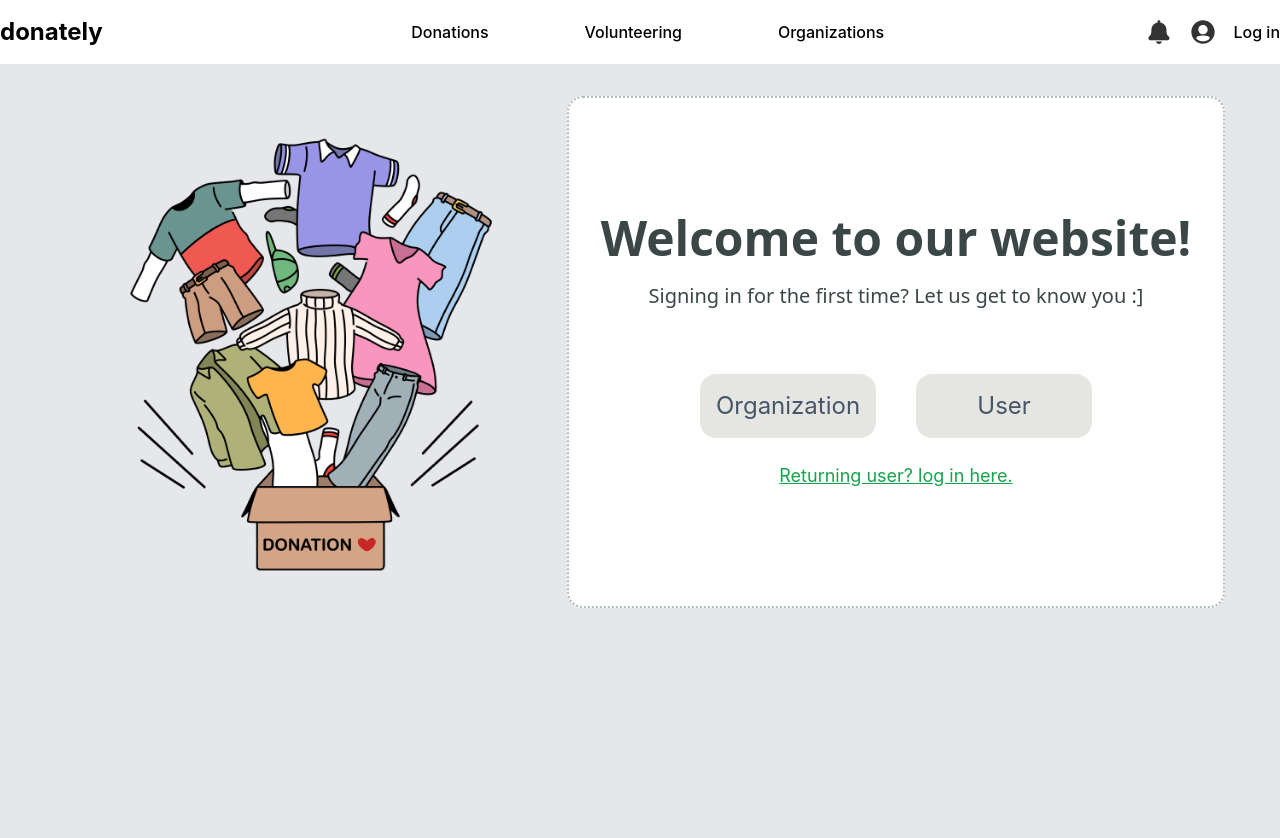
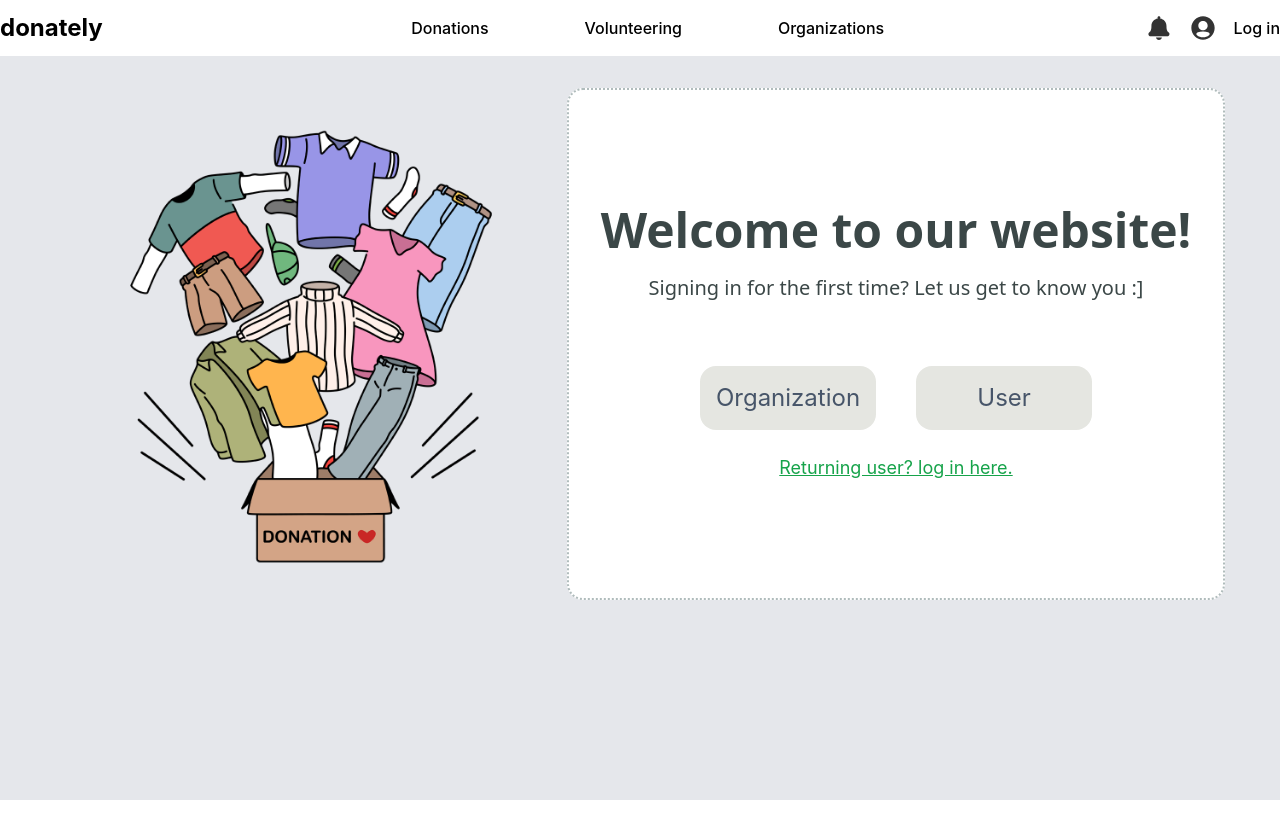
Before and after one commit to salmarashad/Donately, a React (Create React App) app in the folder ch-and-co-m2/: page / in a window 1280 px wide. Both pictures are taken after a click on the button "Log in". Shown: the top 838 px of the page. After the commit the page ends 800 px from the top, so only its background shows below. Built offline with nearby package versions, Linux system fonts and the light colour scheme.

Commit message:
fix navbar and page sizing

```diff
--- a/ch-and-co-m2/src/App.js
+++ b/ch-and-co-m2/src/App.js
@@ -11,17 +11,16 @@ import UserRegistration from './Components/UserRegistration';
 function App() {
   const [page, setPage] = useState("donations");
   return (
-		<div className="min-h-screen">
+		<div className="h-screen">
 			<NavbarComponent setPage={setPage} />
 			{/* rest of the body */}
-			<div className="bg-gray-200 min-h-screen py-8">
+			<div className="bg-gray-200 min-h-[93%] py-8">
 				{page === "donations" && <DonationsView />}
 				{page === "volunteering" && <h1>Volunteering</h1>}
 				{page === "organizations" && <h1>Organizations</h1>}
 				{page === "registration" && <Registration setPage={setPage} />}
 				{page === "profile" && <Profile />}
 				{page == "login" && <Login />}
-
 			</div>
 		</div>
 	);
--- a/ch-and-co-m2/src/Components/NavbarComponent.js
+++ b/ch-and-co-m2/src/Components/NavbarComponent.js
@@ -4,7 +4,7 @@ import { ReactComponent as ProfileSVG } from '../SVGs/profile.svg';
 
 function NavbarComponent( {setPage} ) {
     return(
-		<div className="flex justify-center items-center w-full h-16 bg-white sticky top-0">
+		<div className="flex justify-center items-center w-full h-[7%] bg-white sticky top-0">
 			{/* flexbox to split the navbar into 3 sections */}
 			<div className="flex max-w-7xl w-full items-center justify-between">
 				{/* logo div */}
--- a/ch-and-co-m2/src/Components/Registration.js
+++ b/ch-and-co-m2/src/Components/Registration.js
@@ -1,10 +1,8 @@
 import React, { useState } from 'react';
 function Registration({setPage}) {
     return(
-        <div>
+        <div className='grid items-center justify-center'>
             {/*organization vs user registration */}
-            <div>
-
                 <div className='flex justify-center'>
                     <div>
                         <img src= {process.env.PUBLIC_URL + 'login.png'} className=' max-w-lg'/>
@@ -38,11 +36,8 @@ function Registration({setPage}) {
                         onClick={() => setPage("login")}>
                             Returning user? log in here.
                         </p>
-
                     </div>
                 </div>
-
-            </div>
         </div>
     );
 }
```
